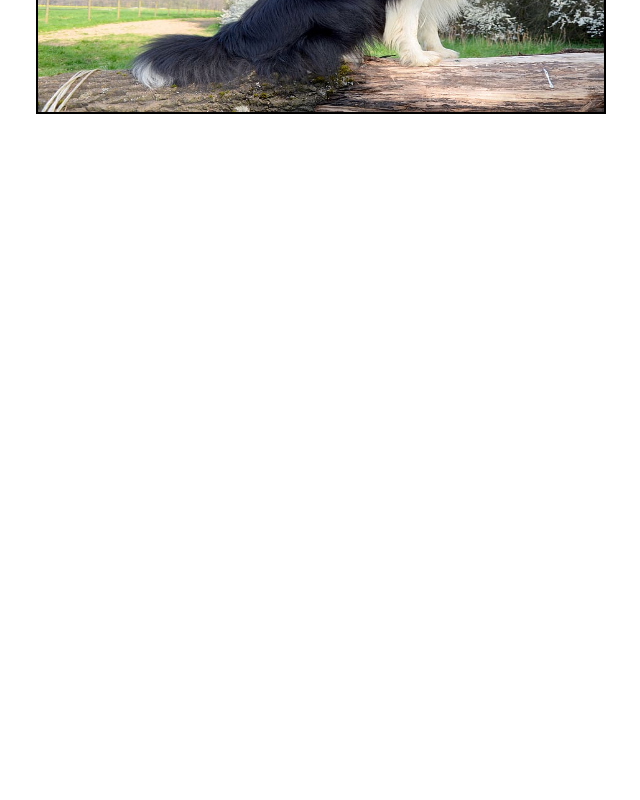
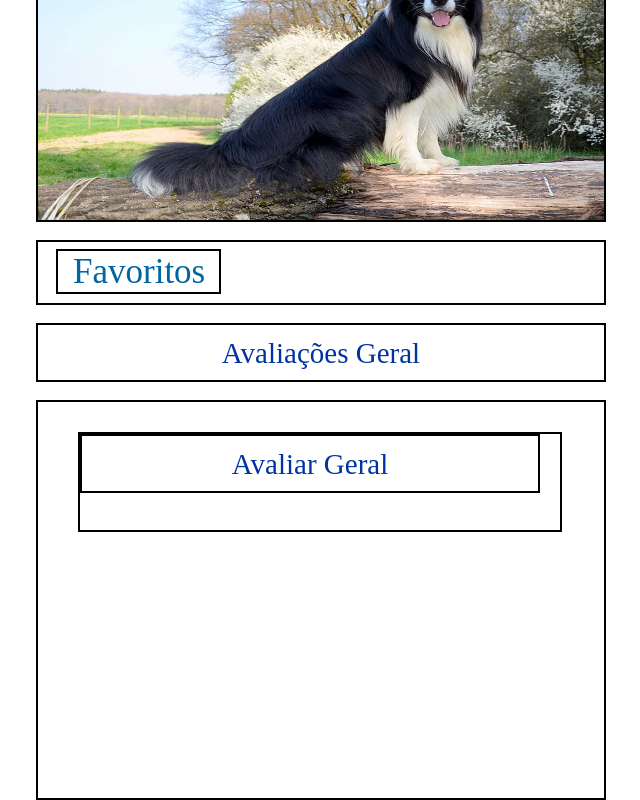
Before and after one commit to LuisFelipe120/canilseguroapp, a React (Create React App) app: page / in a window 1280 px wide. Shown: the part 906-1706 px from the top of the page, without its empty margins (344-984 px from the left). Before the commit the page ends 1020 px from the top, so only its background shows below. Built offline with nearby package versions, Linux system fonts and the light colour scheme.

Commit message:
Quase Finalizando

```diff
--- a/src/pages/Home/index.js
+++ b/src/pages/Home/index.js
@@ -1,6 +1,7 @@
 import './style.css';
 import Dog from './images/Dog.png'
 import dog from './images/Dogin.png'
+import favorito from './images/favorito.png'
 import React from 'react';
 
 const Home = () => {
@@ -9,14 +10,32 @@ const Home = () => {
       <section className='linha'>
         <div className='box'>
           <h1 className='title'>Canil CollieEsporte</h1>
+          <br/>
           <p className='city'>Presidente Prudente, SP</p>
+          <br/>
           <p className='contact'>CollieEsporte@gmail.com</p>
+          <br/>
           <a href='www.collieOficial.com.br' className='link'>www.collieOficial.com.br</a>
+          <br/>
           <p className='text'>O Canil Collie Esporte, é um canil de <br/>
           raça pura Border Collie,afiliado com a <br/>
           cbkc com dez anos de qualidade</p>
+          <br/>
           <img src={Dog}/>
+          <br/>
           <img src={dog}/>
+          <br/>
+          <div className='inb'>
+            <p className='favory'>Favoritos</p>
+          </div>
+          <br/>
+          <p className='avali'>Avaliações Geral</p>
+          <br/>
+          <div id='bord'>
+            <div className='bord'>
+              <p id='avali'>Avaliar Geral</p>
+            </div>
+          </div>
         </div>
       </section>
     </div>
--- a/src/pages/Home/style.css
+++ b/src/pages/Home/style.css
@@ -48,7 +48,7 @@
     justify-content: center;
     color: #0033A1;
     padding-top: 12px;
-
+    padding-right: 50px;
 }
 
 .link:hover{
@@ -67,7 +67,6 @@
     justify-content: center;
     color: black;
     padding-top: 8px;
-
 }
 
 .box {
@@ -77,6 +76,7 @@
     flex-direction: column;
     padding-left: 50px;
     padding-top: 30px;
+
 }
 
 img {
@@ -89,4 +89,79 @@ img {
     font-size: 29px;
     text-align: center;
     justify-content: center;
+
 }
+
+.inb {
+    padding-right: 383px;
+    padding-left: 18px;
+    padding-top: 7px;
+    box-sizing: border-box;
+    width: 570px;
+    height: 65px;
+    border-width: 2px;
+    border-style: solid;
+    font-size: 35px;
+}
+
+
+.favory {
+    padding-left: 15px;
+    padding-top: 1px;
+    border-style: solid;
+    border-width: 2px;
+    border-color: black;
+    color: #0065a1;
+}
+
+.avali {
+    box-sizing: border-box;
+    width: 570px;
+    height: 59px;
+    border-width: 2px;
+    border-style: solid;
+    border-color: black;
+    font-size: 29px;
+    text-align: center;
+    justify-content: center;
+    color: #0033A1;
+    padding-top: 12px;
+}
+
+#bord {
+    box-sizing: border-box;
+    width: 570px;
+    height: 400px;
+    border-width: 2px;
+    border-style: solid;
+    border-color: black;
+    font-size: 29px;
+    text-align: center;
+    justify-content: center;
+    color: #0033A1;
+    padding-left: 40px;
+    padding-top: 30px;
+}
+
+.bord {
+    padding-right: 480px;
+    border-width: 2px;
+    border-color: black;
+    border-style: solid;
+    width: 100px;
+    height: 100px;
+}
+
+#avali {
+    box-sizing: border-box;
+    width: 460px;
+    height: 59px;
+    border-width: 2px;
+    border-style: solid;
+    border-color: black;
+    font-size: 29px;
+    text-align: center;
+    justify-content: center;
+    color: #0033A1;
+    padding-top: 12px;
+}
```
Also changed, not shown: src/pages/Home/images/favorito.png (added).
